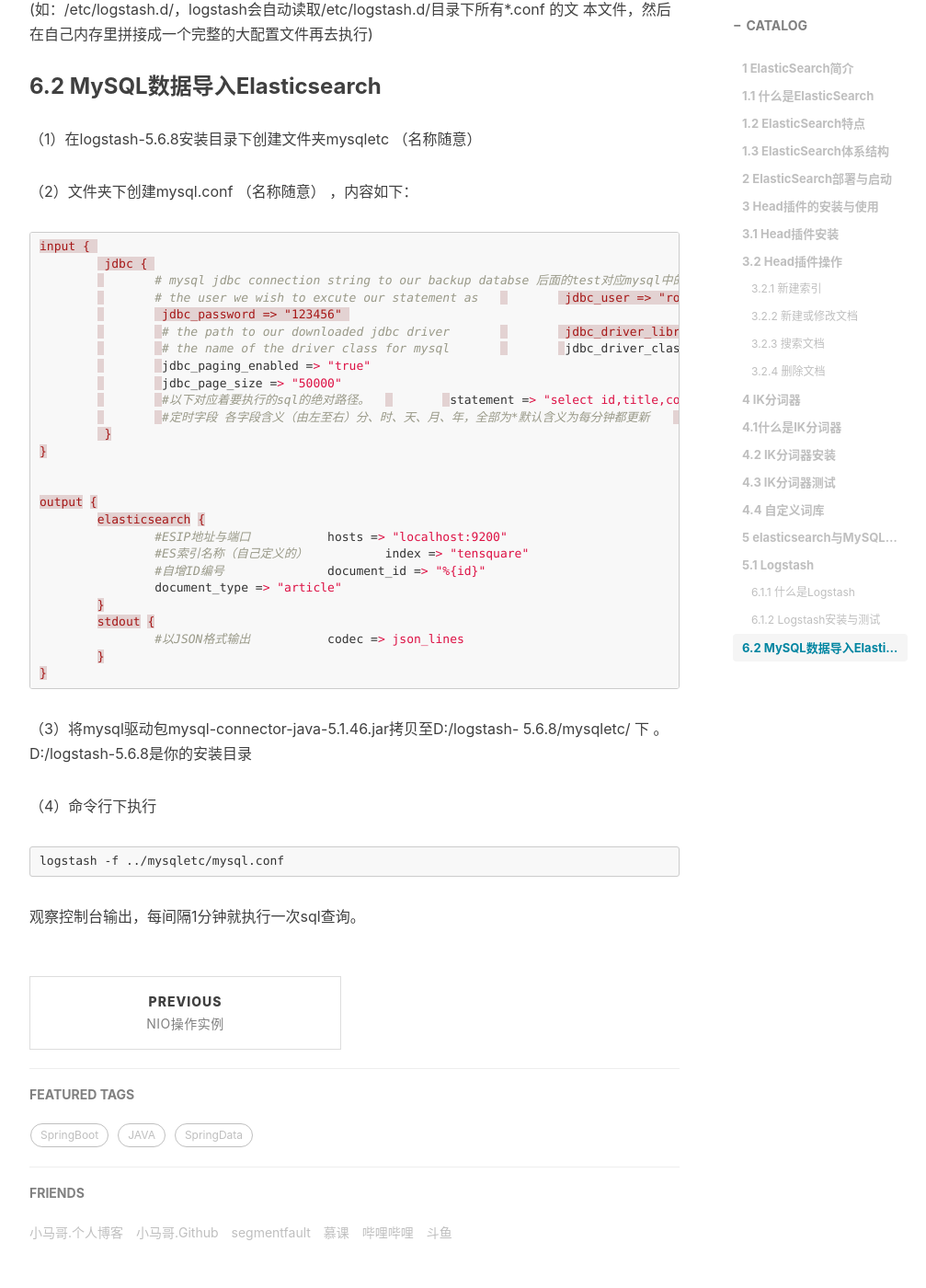
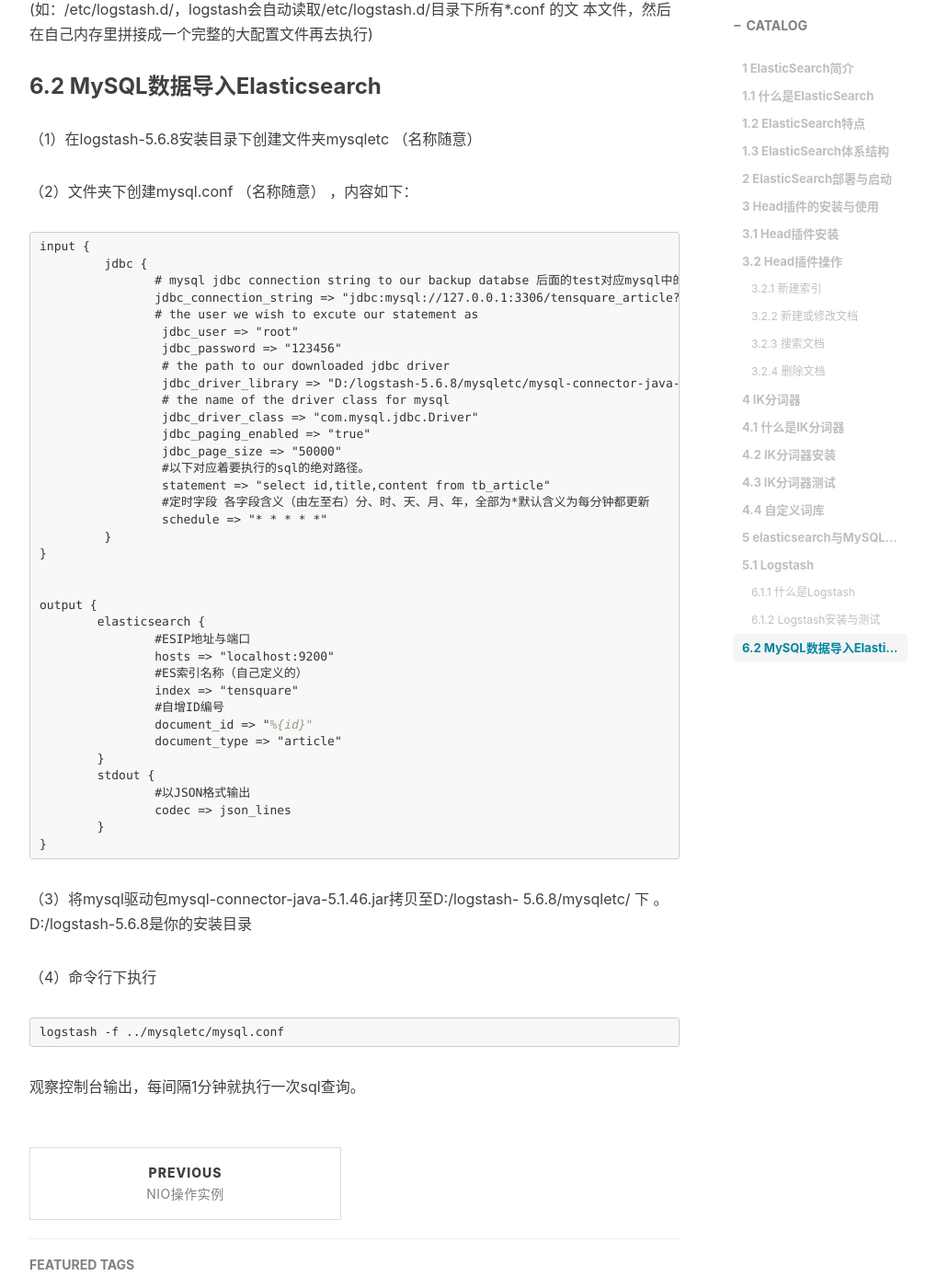
Before and after one commit to minggaowang/minggaowang.github.io, a Jekyll site: the page built from _posts/2019-11-30-分布式搜索引擎ElasticSearch.MD, in a window 1280 px wide and 1400 px high, scrolled down 6884 px. Shown: the whole window at 92% size, without its empty margins (233-1240 px from the left). Built offline with Jekyll 4.4.1, drawn with Linux system fonts in a browser that asks for light colours; nearby versions of some CDN libraries; comment, search, counter and statistics services are not loaded; some of the changed text lies outside the part shown.

Commit message:
Update 2019-11-30-分布式搜索引擎ElasticSearch.MD
111

````diff
--- a/_posts/2019-11-30-分布式搜索引擎ElasticSearch.MD
+++ b/_posts/2019-11-30-分布式搜索引擎ElasticSearch.MD
@@ -156,7 +156,7 @@
 
 ## **4 IK**分词器
 
-### 4.1什么是IK分词器
+### 4.1 什么是IK分词器
 
 我们在浏览器地址栏输入http://127.0.0.1:9200/_analyze? analyzer=chinese&pretty=true&text=我是程序员，浏览器显示效果如下
 
@@ -368,7 +368,7 @@
 
 （2）文件夹下创建mysql.conf （名称随意） ，内容如下：
 
-```properties
+```tex
 input {
 	 jdbc {
 	 	# mysql jdbc connection string to our backup databse 后面的test对应mysql中的test数据库
````
